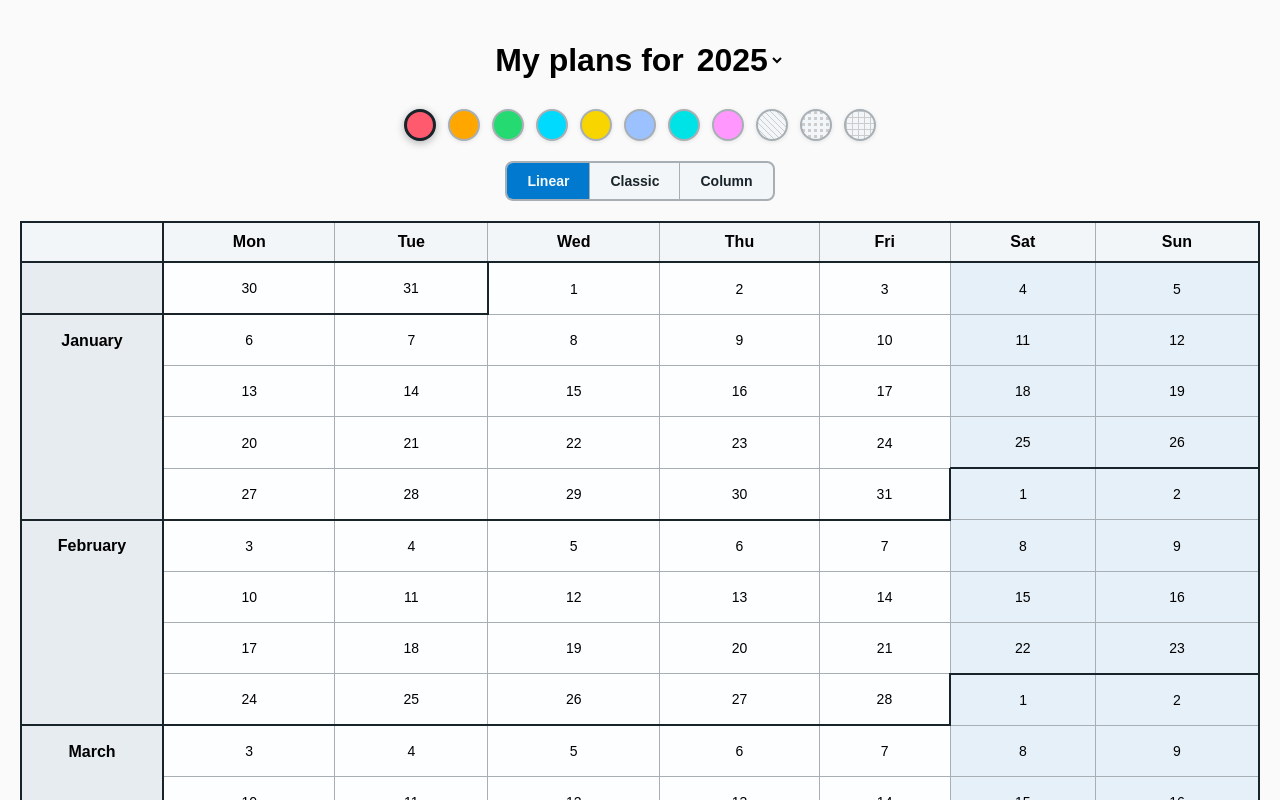
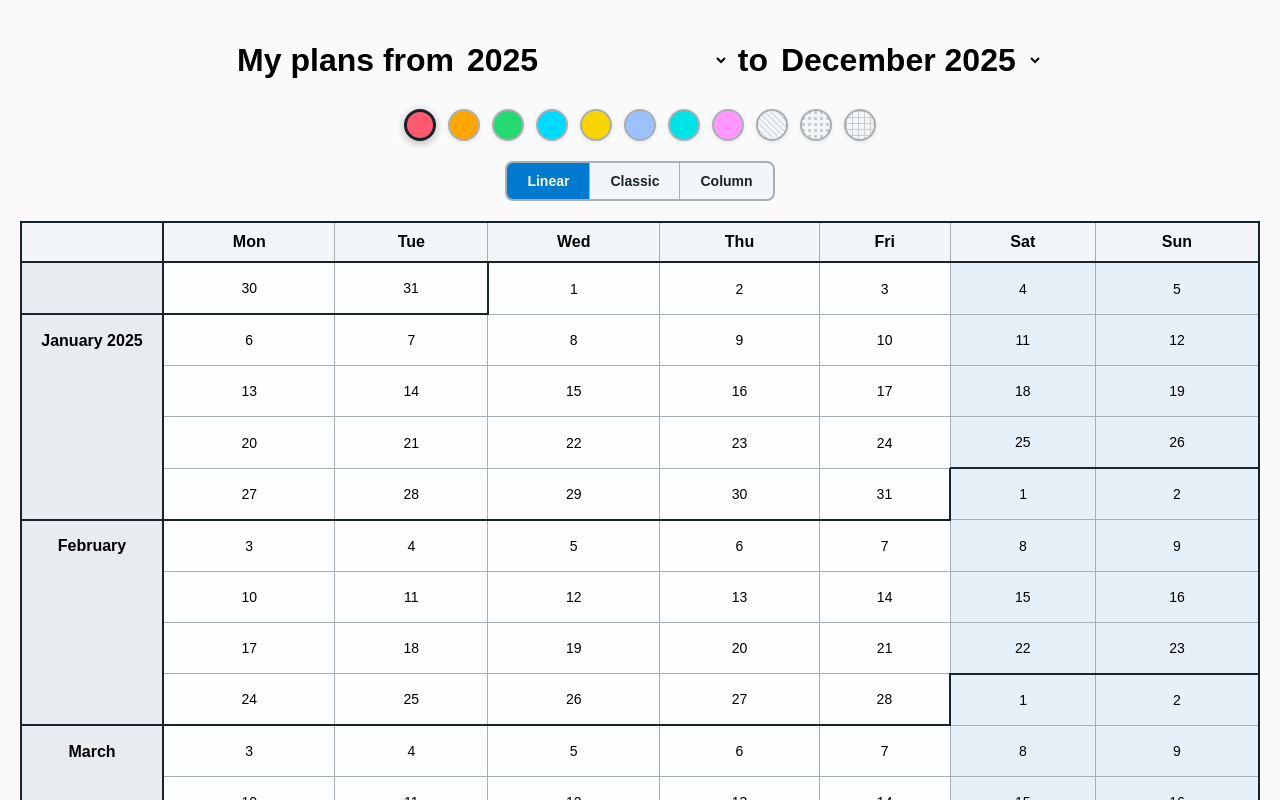
Before and after one commit to vas3k/year.vas3k.cloud, a React (Create React App) app: page / in a window 1280 px wide. Shown: the top 800 px of the page. Built offline with nearby package versions, Linux system fonts and the light colour scheme.

Commit message:
Add year shortcuts and auto-adjust month range

```diff
--- a/src/components/Calendar.tsx
+++ b/src/components/Calendar.tsx
@@ -9,7 +9,7 @@ import LinearView from "./views/LinearView"
 import ViewSelector from "./ViewSelector"
 
 const Calendar: React.FC = () => {
-  const { selectedYear, dateCells, setDateCells, selectedColorTexture, selectedView, setSelectedView } = useCalendar()
+  const { monthRange, dateCells, setDateCells, selectedColorTexture, selectedView, setSelectedView } = useCalendar()
 
   return (
     <div style={{ padding: "20px", fontFamily: "Arial, sans-serif" }}>
@@ -21,21 +21,21 @@ const Calendar: React.FC = () => {
 
       {selectedView === "Linear" ? (
         <LinearView
-          selectedYear={selectedYear}
+          monthRange={monthRange}
           dateCells={dateCells}
           setDateCells={setDateCells}
           selectedColorTexture={selectedColorTexture}
         />
       ) : selectedView === "Classic" ? (
         <ClassicView
-          selectedYear={selectedYear}
+          monthRange={monthRange}
           dateCells={dateCells}
           setDateCells={setDateCells}
           selectedColorTexture={selectedColorTexture}
         />
       ) : (
         <ColumnView
-          selectedYear={selectedYear}
+          monthRange={monthRange}
           dateCells={dateCells}
           setDateCells={setDateCells}
           selectedColorTexture={selectedColorTexture}
--- a/src/components/CalendarTitle.tsx
+++ b/src/components/CalendarTitle.tsx
@@ -1,18 +1,89 @@
 import React from "react"
 import { useCalendar } from "../contexts/CalendarContext"
+import { isAfter, monthPointerToValue, MonthPointer, parseMonthPointerValue } from "../utils/monthRange"
+
+const MONTH_NAMES = [
+  "January",
+  "February",
+  "March",
+  "April",
+  "May",
+  "June",
+  "July",
+  "August",
+  "September",
+  "October",
+  "November",
+  "December",
+]
 
 const CalendarTitle: React.FC = () => {
-  const { selectedYear, setSelectedYear } = useCalendar()
+  const { monthRange, setMonthRange } = useCalendar()
   const currentYear = new Date().getFullYear()
 
-  const yearOptions = Array.from({ length: 7 }, (_, i) => currentYear - 1 + i)
+  const monthNames = MONTH_NAMES
+
+  const minYear = Math.min(currentYear - 3, monthRange.start.year, monthRange.end.year)
+  const maxYear = Math.max(currentYear + 8, monthRange.start.year, monthRange.end.year)
+
+  const monthOptions: { value: string; label: string }[] = []
+  for (let year = minYear; year <= maxYear; year++) {
+    for (let month = 0; month < 12; month++) {
+      const pointer: MonthPointer = { year, month }
+      monthOptions.push({
+        value: monthPointerToValue(pointer),
+        label: `${monthNames[month]} ${year}`,
+      })
+    }
+  }
+
+  const yearShortcutOptions: { value: string; label: string; key?: string }[] = []
+  for (let year = 2025; year <= 2030; year++) {
+    const pointer: MonthPointer = { year, month: 0 }
+    yearShortcutOptions.push({
+      value: monthPointerToValue(pointer),
+      label: `${year}`,
+      key: `year-${year}`,
+    })
+  }
+
+  const startOptions: { value: string; label: string; key?: string }[] = [
+    ...yearShortcutOptions,
+    ...monthOptions,
+  ]
+
+  const handleStartChange = (event: React.ChangeEvent<HTMLSelectElement>) => {
+    const newStart = parseMonthPointerValue(event.target.value)
+    let newEnd = monthRange.end
+
+    if (newStart.month === 0) {
+      newEnd = { year: newStart.year, month: 11 }
+    } else if (isAfter(newStart, newEnd)) {
+      newEnd = { ...newStart }
+    }
+
+    setMonthRange({ start: newStart, end: newEnd })
+  }
+
+  const handleEndChange = (event: React.ChangeEvent<HTMLSelectElement>) => {
+    const newEnd = parseMonthPointerValue(event.target.value)
+    let newStart = monthRange.start
+
+    if (isAfter(newStart, newEnd)) {
+      newStart = { ...newEnd }
+    }
+
+    setMonthRange({ start: newStart, end: newEnd })
+  }
+
+  const headerPrefix = "My plans from"
 
   return (
     <h1 style={{ textAlign: "center", marginBottom: "30px" }}>
-      My plans for{" "}
+      {headerPrefix}{" "}
       <select
-        value={selectedYear}
-        onChange={(e) => setSelectedYear(parseInt(e.target.value))}
+        value={monthPointerToValue(monthRange.start)}
+        onChange={handleStartChange}
         style={{
           fontSize: "inherit",
           fontWeight: "inherit",
@@ -24,9 +95,30 @@ const CalendarTitle: React.FC = () => {
           touchAction: "auto",
         }}
       >
-        {yearOptions.map((yearOption) => (
-          <option key={yearOption} value={yearOption}>
-            {yearOption}
+        {startOptions.map((option) => (
+          <option key={option.key ?? option.value} value={option.value}>
+            {option.label}
+          </option>
+        ))}
+      </select>
+      {" to "}
+      <select
+        value={monthPointerToValue(monthRange.end)}
+        onChange={handleEndChange}
+        style={{
+          fontSize: "inherit",
+          fontWeight: "inherit",
+          border: "none",
+          background: "transparent",
+          cursor: "pointer",
+          padding: "0",
+          borderRadius: "4px",
+          touchAction: "auto",
+        }}
+      >
+        {monthOptions.map((option) => (
+          <option key={option.value} value={option.value}>
+            {option.label}
           </option>
         ))}
       </select>
--- a/src/components/views/ClassicView.tsx
+++ b/src/components/views/ClassicView.tsx
@@ -1,16 +1,17 @@
 import { eachDayOfInterval, endOfMonth, format, getDay, startOfMonth } from "date-fns"
 import React, { useEffect, useState } from "react"
 import { applyColorToDate, ColorTextureCode, DateCellData, getDateKey, UI_COLORS } from "../../utils/colors"
+import { enumerateMonths, MonthPointer, MonthRange, monthPointerToDate } from "../../utils/monthRange"
 import Day from "../Day"
 
 interface ClassicViewProps {
-  selectedYear: number
+  monthRange: MonthRange
   dateCells: Map<string, DateCellData>
   setDateCells: (dateCells: Map<string, DateCellData>) => void
   selectedColorTexture: ColorTextureCode
 }
 
-const ClassicView: React.FC<ClassicViewProps> = ({ selectedYear, dateCells, setDateCells, selectedColorTexture }) => {
+const ClassicView: React.FC<ClassicViewProps> = ({ monthRange, dateCells, setDateCells, selectedColorTexture }) => {
   const [isDragging, setIsDragging] = useState(false)
 
   const dayNames = ["Mon", "Tue", "Wed", "Thu", "Fri", "Sat", "Sun"]
@@ -73,9 +74,10 @@ const ClassicView: React.FC<ClassicViewProps> = ({ selectedYear, dateCells, setD
     return day === 0 ? 6 : day - 1 // Sunday becomes 6, Monday becomes 0
   }
 
-  const getWeeksForMonth = (month: number): Date[][] => {
-    const startDate = startOfMonth(new Date(selectedYear, month, 1))
-    const endDate = endOfMonth(new Date(selectedYear, month, 1))
+  const getWeeksForMonth = (monthPointer: MonthPointer): Date[][] => {
+    const baseDate = monthPointerToDate(monthPointer)
+    const startDate = startOfMonth(baseDate)
+    const endDate = endOfMonth(baseDate)
 
     const allDays = eachDayOfInterval({ start: startDate, end: endDate })
     const weeks: Date[][] = []
@@ -99,11 +101,11 @@ const ClassicView: React.FC<ClassicViewProps> = ({ selectedYear, dateCells, setD
     return weeks
   }
 
-  const getMonthName = (month: number): string => {
-    return format(new Date(selectedYear, month, 1), "MMMM")
+  const getMonthName = (monthPointer: MonthPointer): string => {
+    return format(monthPointerToDate(monthPointer), "MMMM yyyy")
   }
 
-  const months = Array.from({ length: 12 }, (_, i) => i)
+  const months = enumerateMonths(monthRange)
 
   return (
     <div
@@ -123,7 +125,7 @@ const ClassicView: React.FC<ClassicViewProps> = ({ selectedYear, dateCells, setD
 
         return (
           <div
-            key={month}
+            key={`${month.year}-${month.month}`}
             style={{
               border: `2px solid ${UI_COLORS.border.primary}`,
               borderRadius: "8px",
--- a/src/components/views/ColumnView.tsx
+++ b/src/components/views/ColumnView.tsx
@@ -1,16 +1,17 @@
 import { eachDayOfInterval, endOfMonth, format, startOfMonth } from "date-fns"
 import React, { useEffect, useState } from "react"
 import { applyColorToDate, ColorTextureCode, DateCellData, getDateKey, UI_COLORS } from "../../utils/colors"
+import { enumerateMonths, MonthPointer, MonthRange, monthPointerToDate } from "../../utils/monthRange"
 import Day from "../Day"
 
 interface ColumnViewProps {
-  selectedYear: number
+  monthRange: MonthRange
   dateCells: Map<string, DateCellData>
   setDateCells: (dateCells: Map<string, DateCellData>) => void
   selectedColorTexture: ColorTextureCode
 }
 
-const ColumnView: React.FC<ColumnViewProps> = ({ selectedYear, dateCells, setDateCells, selectedColorTexture }) => {
+const ColumnView: React.FC<ColumnViewProps> = ({ monthRange, dateCells, setDateCells, selectedColorTexture }) => {
   const [isDragging, setIsDragging] = useState(false)
 
   const handleMouseDown = (date: Date) => {
@@ -66,22 +67,23 @@ const ColumnView: React.FC<ColumnViewProps> = ({ selectedYear, dateCells, setDat
     setDateCells(newDateCells)
   }
 
-  const getDaysForMonth = (month: number): Date[] => {
-    const startDate = startOfMonth(new Date(selectedYear, month, 1))
-    const endDate = endOfMonth(new Date(selectedYear, month, 1))
+  const getDaysForMonth = (monthPointer: MonthPointer): Date[] => {
+    const baseDate = monthPointerToDate(monthPointer)
+    const startDate = startOfMonth(baseDate)
+    const endDate = endOfMonth(baseDate)
     return eachDayOfInterval({ start: startDate, end: endDate })
   }
 
-  const getMonthName = (month: number): string => {
-    return format(new Date(selectedYear, month, 1), "MMMM")
+  const getMonthName = (monthPointer: MonthPointer): string => {
+    return format(monthPointerToDate(monthPointer), "MMMM yyyy")
   }
 
-  const getMaxDaysInYear = (): number => {
-    return Math.max(...Array.from({ length: 12 }, (_, i) => getDaysForMonth(i).length))
+  const months = enumerateMonths(monthRange)
+
+  const getMaxDaysInRange = (): number => {
+    return Math.max(...months.map((month) => getDaysForMonth(month).length))
   }
-
-  const months = Array.from({ length: 12 }, (_, i) => i)
-  const maxDays = getMaxDaysInYear()
+  const maxDays = getMaxDaysInRange()
 
   return (
     <div
@@ -103,7 +105,7 @@ const ColumnView: React.FC<ColumnViewProps> = ({ selectedYear, dateCells, setDat
           <tr style={{ borderBottom: `2px solid ${UI_COLORS.border.primary}` }}>
             {months.map((month) => (
               <th
-                key={month}
+                key={`${month.year}-${month.month}`}
                 style={{
                   padding: "12px 8px",
                   textAlign: "center",
@@ -111,7 +113,7 @@ const ColumnView: React.FC<ColumnViewProps> = ({ selectedYear, dateCells, setDat
                   fontSize: "16px",
                   borderRight: `1px solid ${UI_COLORS.border.secondary}`,
                   backgroundColor: UI_COLORS.background.secondary,
-                  width: `${100 / 12}%`, // Equal width for all columns
+                  width: `${100 / months.length}%`,
                 }}
               >
                 {getMonthName(month)}
@@ -129,7 +131,7 @@ const ColumnView: React.FC<ColumnViewProps> = ({ selectedYear, dateCells, setDat
                 if (!day) {
                   return (
                     <td
-                      key={month}
+                      key={`${month.year}-${month.month}`}
                       style={{
                         padding: "0",
                         textAlign: "center",
@@ -150,7 +152,7 @@ const ColumnView: React.FC<ColumnViewProps> = ({ selectedYear, dateCells, setDat
 
                 return (
                   <td
-                    key={month}
+                    key={`${month.year}-${month.month}`}
                     style={{
                       padding: "0",
                       textAlign: "center",
--- a/src/components/views/LinearView.tsx
+++ b/src/components/views/LinearView.tsx
@@ -1,21 +1,20 @@
-import { addDays, eachDayOfInterval, endOfYear, format, getDay, isSameMonth, startOfYear, subDays } from "date-fns"
+import { addDays, eachDayOfInterval, format, getDay, isSameMonth, subDays } from "date-fns"
 import React, { useEffect, useState } from "react"
 import { applyColorToDate, ColorTextureCode, DateCellData, getDateKey, UI_COLORS } from "../../utils/colors"
+import { getRangeInterval, MonthRange } from "../../utils/monthRange"
 import Day from "../Day"
 
 interface LinearViewProps {
-  selectedYear: number
+  monthRange: MonthRange
   dateCells: Map<string, DateCellData>
   setDateCells: (dateCells: Map<string, DateCellData>) => void
   selectedColorTexture: ColorTextureCode
 }
 
-const LinearView: React.FC<LinearViewProps> = ({ selectedYear, dateCells, setDateCells, selectedColorTexture }) => {
+const LinearView: React.FC<LinearViewProps> = ({ monthRange, dateCells, setDateCells, selectedColorTexture }) => {
   const [isDragging, setIsDragging] = useState(false)
 
-  const year = selectedYear
-  const startDate = startOfYear(new Date(year, 0, 1))
-  const endDate = endOfYear(new Date(year, 11, 31))
+  const { start: startDate, end: endDate } = getRangeInterval(monthRange)
 
   const allDays = eachDayOfInterval({ start: startDate, end: endDate })
 
@@ -132,7 +131,16 @@ const LinearView: React.FC<LinearViewProps> = ({ selectedYear, dateCells, setDat
   }
 
   const getMonthName = (date: Date): string => {
-    return format(date, "MMMM")
+    const monthLabel = format(date, "MMMM")
+    const isStartMonth =
+      date.getFullYear() === monthRange.start.year && date.getMonth() === monthRange.start.month
+    const isJanuary = date.getMonth() === 0
+
+    if (isStartMonth || isJanuary) {
+      return `${monthLabel} ${date.getFullYear()}`
+    }
+
+    return monthLabel
   }
 
   const shouldShowMonthName = (week: Date[]): string | null => {
--- a/src/contexts/CalendarContext.tsx
+++ b/src/contexts/CalendarContext.tsx
@@ -1,11 +1,12 @@
 import React, { createContext, useContext, useEffect, useState } from "react"
 import { ColorTextureCode, DateCellData } from "../utils/colors"
+import { createDefaultMonthRange, ensureValidRange, MonthRange, isValidMonthPointer } from "../utils/monthRange"
 
 type CalendarView = "Linear" | "Classic" | "Column"
 
 interface CalendarContextType {
-  selectedYear: number
-  setSelectedYear: (year: number) => void
+  monthRange: MonthRange
+  setMonthRange: (range: MonthRange) => void
   dateCells: Map<string, DateCellData>
   setDateCells: (dateCells: Map<string, DateCellData>) => void
   selectedColorTexture: ColorTextureCode
@@ -21,9 +22,11 @@ interface CalendarProviderProps {
 }
 
 const STORAGE_KEY = "calendar_data"
+const STORAGE_VERSION = "3.0"
 
 interface StoredData {
-  selectedYear: number
+  monthRange: MonthRange
+  selectedYear?: number
   dateCells: Record<string, DateCellData>
   selectedColorTexture: ColorTextureCode
   selectedView: CalendarView
@@ -33,7 +36,7 @@ interface StoredData {
 export const CalendarProvider: React.FC<CalendarProviderProps> = ({ children }) => {
   const currentYear = new Date().getFullYear()
 
-  const [selectedYear, setSelectedYearState] = useState(currentYear)
+  const [monthRange, setMonthRangeState] = useState<MonthRange>(createDefaultMonthRange(currentYear))
   const [dateCells, setDateCellsState] = useState<Map<string, DateCellData>>(new Map())
   const [selectedColorTexture, setSelectedColorTextureState] = useState<ColorTextureCode>("red")
   const [selectedView, setSelectedViewState] = useState<CalendarView>("Linear")
@@ -44,12 +47,17 @@ export const CalendarProvider: React.FC<CalendarProviderProps> = ({ children })
       if (storedData) {
         const parsedData: StoredData = JSON.parse(storedData)
 
-        if (
+        if (parsedData.monthRange) {
+          const { start, end } = parsedData.monthRange
+          if (start && end && isValidMonthPointer(start) && isValidMonthPointer(end)) {
+            setMonthRangeState(ensureValidRange(parsedData.monthRange))
+          }
+        } else if (
           parsedData.selectedYear &&
           parsedData.selectedYear >= currentYear - 1 &&
           parsedData.selectedYear <= currentYear + 5
         ) {
-          setSelectedYearState(parsedData.selectedYear)
+          setMonthRangeState(createDefaultMonthRange(parsedData.selectedYear))
         }
 
         if (parsedData.dateCells) {
@@ -70,57 +78,49 @@ export const CalendarProvider: React.FC<CalendarProviderProps> = ({ children })
     }
   }, [currentYear])
 
-  const saveToLocalStorage = (data: StoredData) => {
+  const saveToLocalStorage = (overrides: Partial<StoredData> = {}) => {
+    const dataToSave: StoredData = {
+      monthRange,
+      dateCells: Object.fromEntries(dateCells),
+      selectedColorTexture,
+      selectedView,
+      version: STORAGE_VERSION,
+      ...overrides,
+    }
+
+    dataToSave.version = STORAGE_VERSION
+
     try {
-      localStorage.setItem(STORAGE_KEY, JSON.stringify(data))
+      localStorage.setItem(STORAGE_KEY, JSON.stringify(dataToSave))
     } catch (error) {
       console.error("Error saving calendar data to localStorage:", error)
     }
   }
 
-  const setSelectedYear = (year: number) => {
-    setSelectedYearState(year)
-    saveToLocalStorage({
-      selectedYear: year,
-      dateCells: Object.fromEntries(dateCells),
-      selectedColorTexture,
-      selectedView,
-    })
+  const setMonthRange = (range: MonthRange) => {
+    const validRange = ensureValidRange(range)
+    setMonthRangeState(validRange)
+    saveToLocalStorage({ monthRange: validRange })
   }
 
   const setDateCells = (newDateCells: Map<string, DateCellData>) => {
     setDateCellsState(newDateCells)
-    saveToLocalStorage({
-      selectedYear,
-      dateCells: Object.fromEntries(newDateCells),
-      selectedColorTexture,
-      selectedView,
-    })
+    saveToLocalStorage({ dateCells: Object.fromEntries(newDateCells) })
   }
 
   const setSelectedColorTexture = (colorTexture: ColorTextureCode) => {
     setSelectedColorTextureState(colorTexture)
-    saveToLocalStorage({
-      selectedYear,
-      dateCells: Object.fromEntries(dateCells),
-      selectedColorTexture: colorTexture,
-      selectedView,
-    })
+    saveToLocalStorage({ selectedColorTexture: colorTexture })
   }
 
   const setSelectedView = (view: CalendarView) => {
     setSelectedViewState(view)
-    saveToLocalStorage({
-      selectedYear,
-      dateCells: Object.fromEntries(dateCells),
-      selectedColorTexture,
-      selectedView: view,
-    })
+    saveToLocalStorage({ selectedView: view })
   }
 
   const value: CalendarContextType = {
-    selectedYear,
-    setSelectedYear,
+    monthRange,
+    setMonthRange,
     dateCells,
     setDateCells,
     selectedColorTexture,
--- /dev/null
+++ b/src/utils/monthRange.ts
@@ -0,0 +1,101 @@
+import { endOfMonth, startOfMonth } from "date-fns"
+
+export interface MonthPointer {
+  year: number
+  month: number // 0-based
+}
+
+export interface MonthRange {
+  start: MonthPointer
+  end: MonthPointer
+}
+
+export const isValidMonthPointer = (pointer: MonthPointer): boolean => {
+  return (
+    Number.isInteger(pointer.year) &&
+    Number.isInteger(pointer.month) &&
+    pointer.month >= 0 &&
+    pointer.month <= 11
+  )
+}
+
+export const createDefaultMonthRange = (year: number): MonthRange => ({
+  start: { year, month: 0 },
+  end: { year, month: 11 },
+})
+
+const toMonthIndex = (pointer: MonthPointer): number => pointer.year * 12 + pointer.month
+
+export const isBeforeOrEqual = (a: MonthPointer, b: MonthPointer): boolean => {
+  return toMonthIndex(a) <= toMonthIndex(b)
+}
+
+export const isAfter = (a: MonthPointer, b: MonthPointer): boolean => {
+  return toMonthIndex(a) > toMonthIndex(b)
+}
+
+export const normalizeMonthRange = (range: MonthRange): MonthRange => {
+  if (isAfter(range.start, range.end)) {
+    return {
+      start: { ...range.end },
+      end: { ...range.start },
+    }
+  }
+
+  return {
+    start: { ...range.start },
+    end: { ...range.end },
+  }
+}
+
+export const ensureValidRange = (range: MonthRange): MonthRange => {
+  const normalized = normalizeMonthRange(range)
+  return normalized
+}
+
+export const monthPointerToDate = (pointer: MonthPointer): Date => {
+  return new Date(pointer.year, pointer.month, 1)
+}
+
+export const getRangeInterval = (range: MonthRange): { start: Date; end: Date } => {
+  const normalized = normalizeMonthRange(range)
+  return {
+    start: startOfMonth(monthPointerToDate(normalized.start)),
+    end: endOfMonth(monthPointerToDate(normalized.end)),
+  }
+}
+
+export const enumerateMonths = (range: MonthRange): MonthPointer[] => {
+  const normalized = normalizeMonthRange(range)
+  const months: MonthPointer[] = []
+
+  let currentYear = normalized.start.year
+  let currentMonth = normalized.start.month
+
+  while (currentYear < normalized.end.year || (currentYear === normalized.end.year && currentMonth <= normalized.end.month)) {
+    months.push({ year: currentYear, month: currentMonth })
+    currentMonth += 1
+    if (currentMonth === 12) {
+      currentMonth = 0
+      currentYear += 1
+    }
+  }
+
+  return months
+}
+
+export const monthPointerToValue = (pointer: MonthPointer): string => {
+  return `${pointer.year}-${pointer.month}`
+}
+
+export const parseMonthPointerValue = (value: string): MonthPointer => {
+  const [yearString, monthString] = value.split("-")
+  const year = parseInt(yearString, 10)
+  const month = parseInt(monthString, 10)
+
+  if (Number.isNaN(year) || Number.isNaN(month)) {
+    throw new Error(`Invalid month pointer value: ${value}`)
+  }
+
+  return { year, month }
+}
```
Also changed, not shown: examples/demo.json (+11 -1 lines), src/components/SaveLoadData.tsx (+22 -8 lines).
